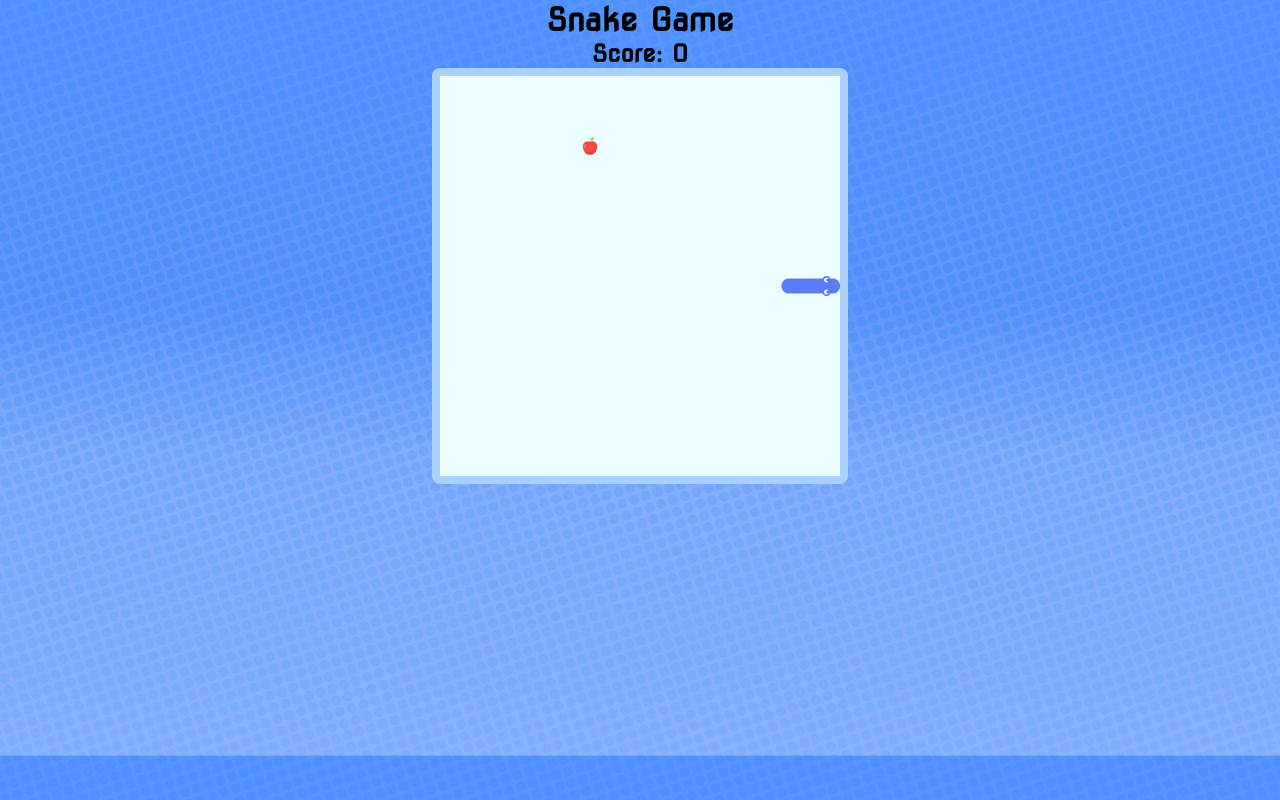
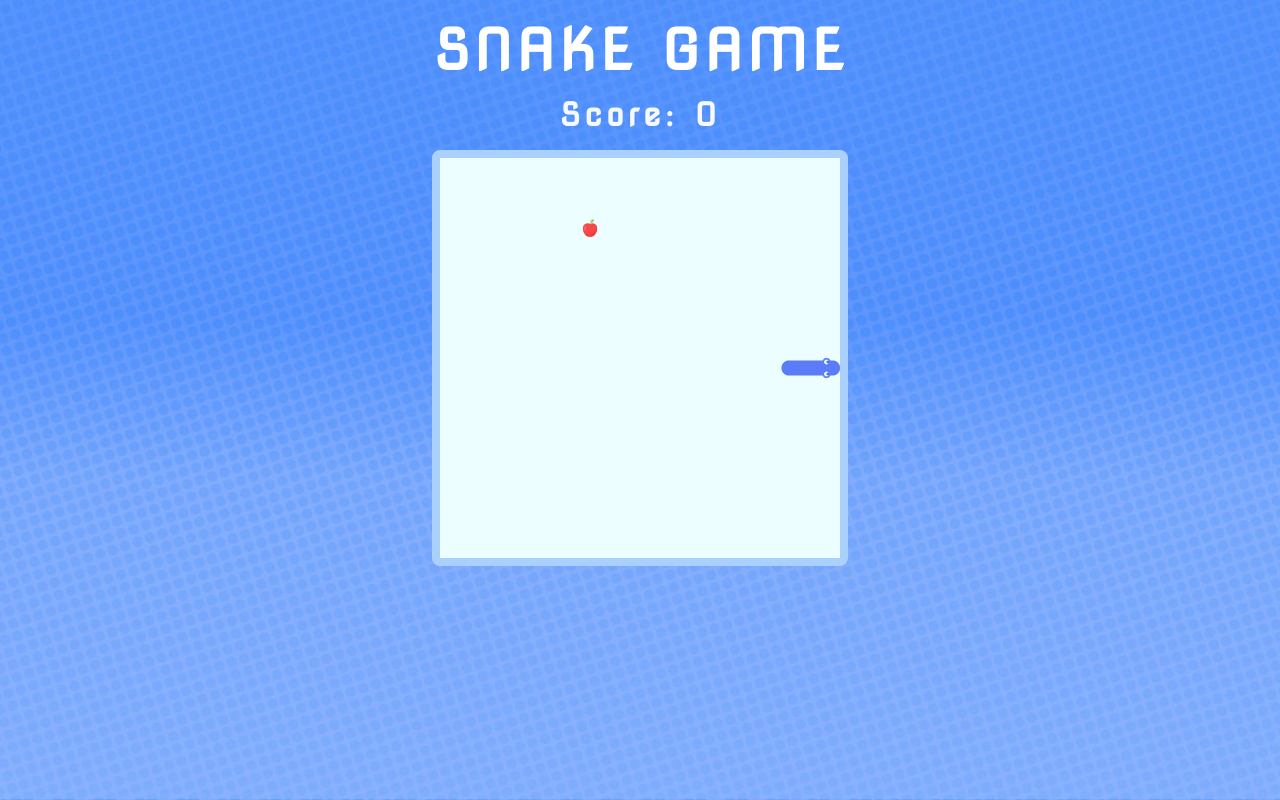
Before and after one commit to MacJ13/snake-game, a website built with Vite: page index.html in a window 1280 px wide. Built offline with nearby package versions, Linux system fonts and the light colour scheme.

Commit message:
Style header elements

```diff
--- a/src/style.css
+++ b/src/style.css
@@ -13,8 +13,9 @@
 
 :root {
   --body-bg: #93c5fd;
+  --canvas-border-bg: #aad1fd;
   --canvas-bg: #ecfeff;
-  --canvas-border-bg: #aad1fd;
+  --header-color: #fff;
 }
 
 html {
@@ -27,10 +28,30 @@ html {
 body {
   background: var(--body-bg);
   background-image: url(/images/bg.jpg);
+  background-position: center;
+  background-size: cover;
 
   min-height: 100vh;
   text-align: center;
   width: 100%;
+}
+
+#header {
+  color: #fff;
+  letter-spacing: 0.25rem;
+  padding: 1rem 0.5rem;
+}
+
+#title {
+  font-size: 3.5rem;
+
+  margin-bottom: 0.66rem;
+  text-transform: uppercase;
+}
+
+#score {
+  font-size: 2rem;
+  opacity: 0.95;
 }
 
 #canvas {
```
